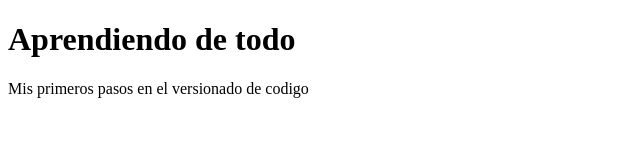
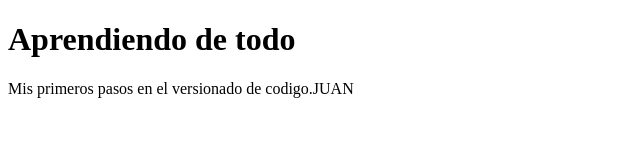
Before and after one commit to Juaan-Dvid/Blockchain-DiceBet, a plain HTML site: page index.html in a window 1280 px wide. Shown: the full height of the page, 0-640 px from the left. Drawn offline with Linux system fonts and the light colour scheme.

Commit message:
agregando texto JUAN

```diff
--- a/index.html
+++ b/index.html
@@ -8,7 +8,7 @@
 </head>
 <body>
     <h1>Aprendiendo de todo</h1>
-    <p>Mis primeros pasos en el versionado de codigo</p>
+    <p>Mis primeros pasos en el versionado de codigo.JUAN</p>
 
 </body>
 </html>
```
